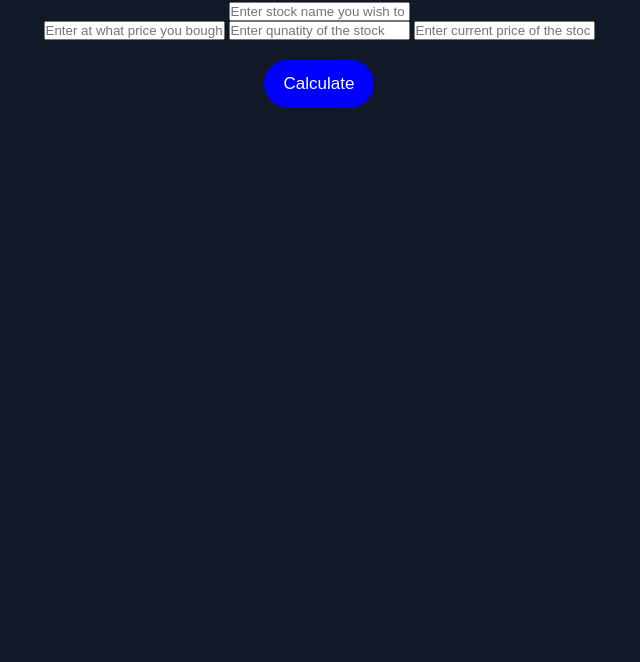
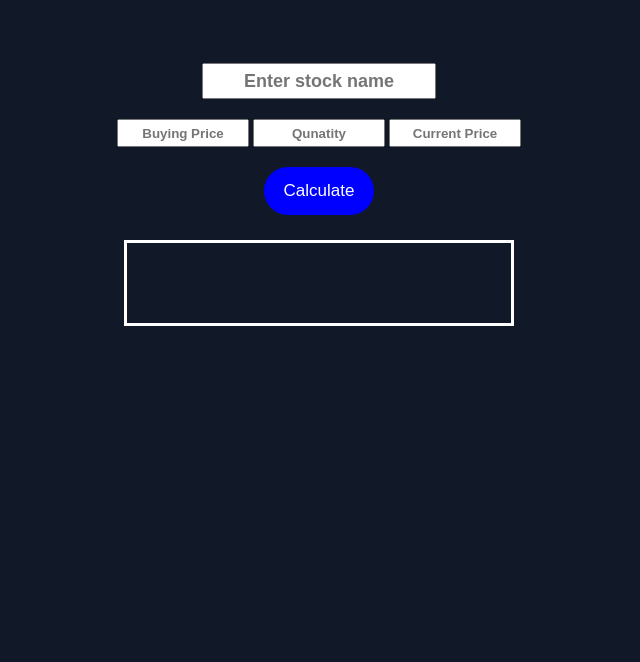
Before and after one commit to ashrayparmar/stock-portfolio, a plain HTML site: page index.html in a window 1280 px wide. Shown: the part 138-800 px from the top of the page, without its empty margins (321-961 px from the left). Drawn offline with Linux system fonts and the light colour scheme.

Commit message:
style: done

```diff
--- a/app.js
+++ b/app.js
@@ -4,6 +4,7 @@ var stockQuantity = document.querySelector("#quantity");
 var currentPrice = document.querySelector("#currentPrice");
 var outputDiv = document.querySelector("#output");
 var btn = document.querySelector("#btnCalculate");
+var bgColor = ["#10B981","#EF4444"];
 
 function calculate() {
     if(stockPrice.value == '' || stockQuantity.value == '' || currentPrice.value == '') {
@@ -31,10 +32,14 @@ function checkProfitLoss() {
     else if(curValue> total) {
         var profit = curValue - total
         var profitPercent = Math.round((profit/total)*100);
-        outputDiv.innerHTML= (profitPercent+"% gain on Investment of "+ total +" Rs");
+        outputDiv.innerHTML= (stockName.value + " is giving you " + profitPercent+"% gain on Investment of "+ total +" Rs");
+        outputDiv.style.backgroundColor = bgColor[0];
     }
     else {
-        alert("loss")
+        var loss = total - curValue
+        var lossPercent = Math.round((loss/total)*100);
+        outputDiv.innerHTML= (stockName.value + " is giving you " + lossPercent+"% gain on Investment of "+ total +" Rs");
+        outputDiv.style.backgroundColor = bgColor[1];
     }
 }
 
--- a/index.html
+++ b/index.html
@@ -11,10 +11,10 @@
     <div class="section">
     <h1>Check Stock Portfolio</h1>
 
-    <input id="name" placeholder="Enter stock name you wish to but"></input>
-    <input id="price" placeholder="Enter at what price you bought the stock"></input>
-    <input id="quantity" placeholder="Enter qunatity of the stock"></input>
-    <input id="currentPrice" placeholder="Enter current price of the stoc"></input>
+    <input id="name" placeholder="Enter stock name"></input>
+    <input id="price" placeholder="Buying Price"></input>
+    <input id="quantity" placeholder="Qunatity"></input>
+    <input id="currentPrice" placeholder="Current Price"></input>
 
     <button id="btnCalculate">Calculate</button>
 
--- a/style.css
+++ b/style.css
@@ -17,15 +17,22 @@ body {
 }
 
 h1 {
-  margin-bottom: 20px;
+  margin-bottom: 70px;
   font-family: "Rubik", sans-serif;
   color: white;
-  font-size: 50px;
+  font-size: 60px;
 }
 
 #name {
   display: block;
   margin: auto;
+  margin-top: 20px;
+  margin-bottom: 20px;
+  height: 4vh;
+  text-align: center;
+  width: 18%;
+  font-size: 18px;
+  font-weight: bold;
 }
 
 #btnCalculate {
@@ -43,3 +50,37 @@ h1 {
   border: black;
   box-sizing: border-box;
 }
+
+#price {
+  height: 3vh;
+  text-align: center;
+  width: 10%;
+  font-weight: bold;
+}
+
+#quantity {
+  height: 3vh;
+  text-align: center;
+  width: 10%;
+  font-weight: bold;
+}
+
+#currentPrice {
+  height: 3vh;
+  text-align: center;
+  width: 10%;
+  font-weight: bold;
+}
+
+#output {
+  border: 3px solid white;
+  height: 10vh;
+  width: 30%;
+  display: block;
+  margin: auto;
+  margin-top: 25px;
+  text-align: center;
+  color: black;
+  font-family: "Rubik", sans-serif;
+  font-weight: bold;
+}
```
